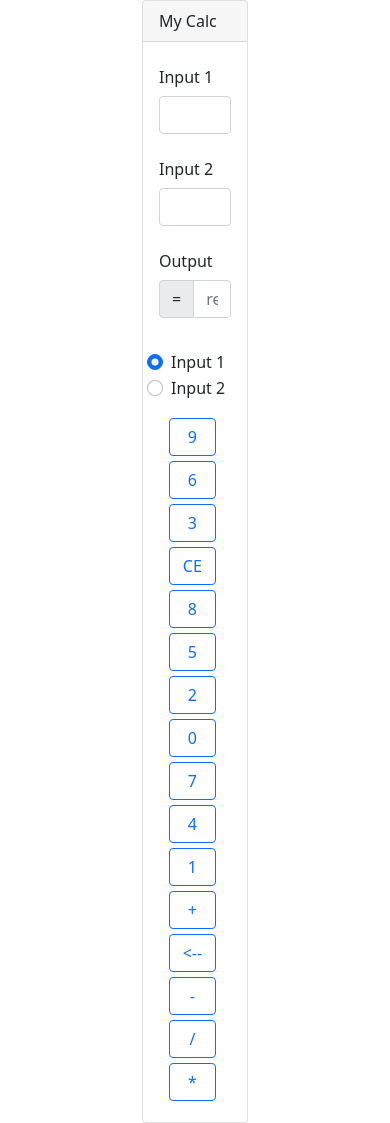
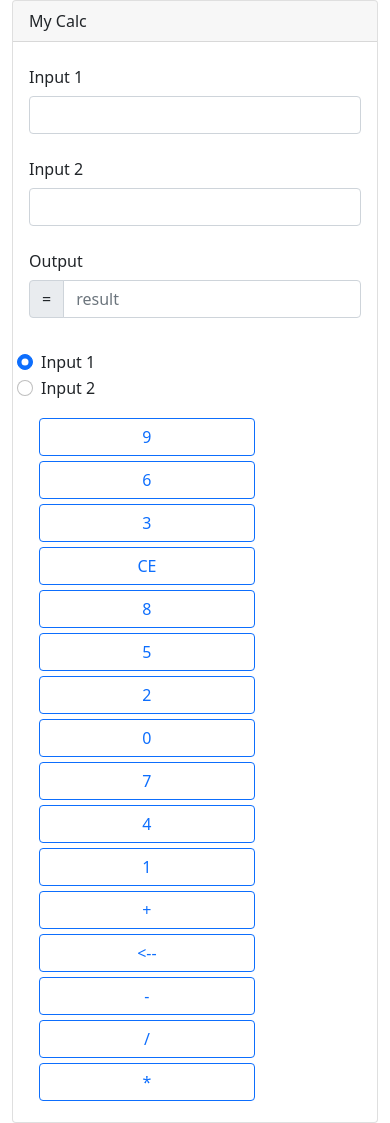
Before and after one commit to kumar37/bootstap_assignment, a plain HTML site: page index.html in a window 390 px wide. Drawn offline with nearby package versions, Linux system fonts and the light colour scheme.

Commit message:
1 file modified

```diff
--- a/index.html
+++ b/index.html
@@ -18,9 +18,9 @@
          <div class="container-fluid">
             <form action="/action_page.php">
                <div class="row">
-                  <div class="col-4 col-sm-3 col-md-4 col-lg-4 col-lx-4">
+                  <div class="col-sm-3 col-md-4 col-lg-4 col-lx-4">
                   </div>
-                  <div class="col-4 col-sm-6 col-md-4 col-lg-4 col-lx-4">
+                  <div class="col-sm-6 col-md-4 col-lg-4 col-lx-4">
                      <div class="card">
                         <div class="card-header">My Calc</div>
                         <div class="card-body">
@@ -119,7 +119,7 @@
                            </div>
                         </div>
                      </div>
-                    <div class="col-4 col-sm-3 col-md-4 col-lg-4 col-lx-4"></div>
+                    <div class="col-sm-3 col-md-4 col-lg-4 col-lx-4"></div>
 				  </div>
                </div>
          </div>
```
